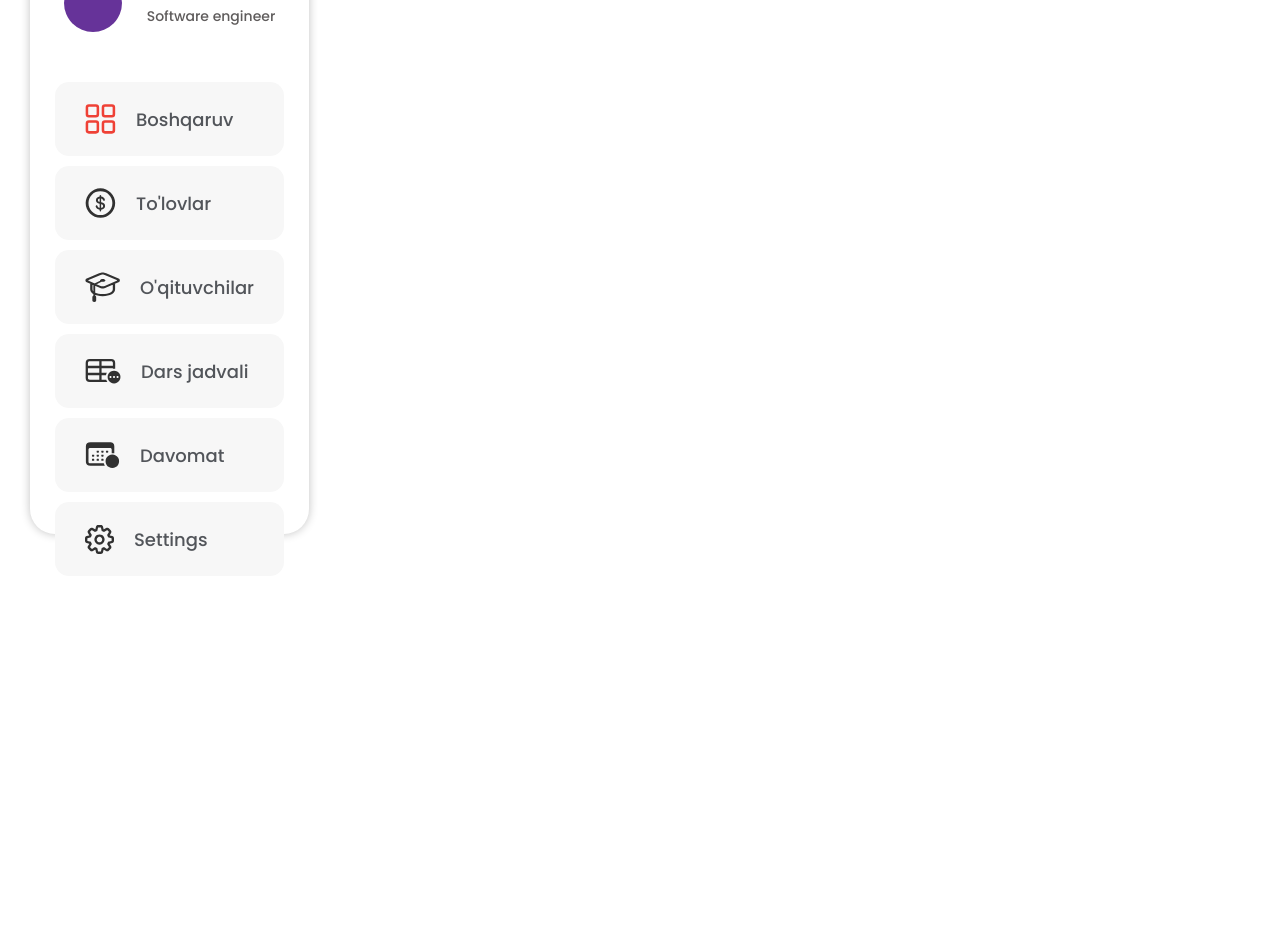
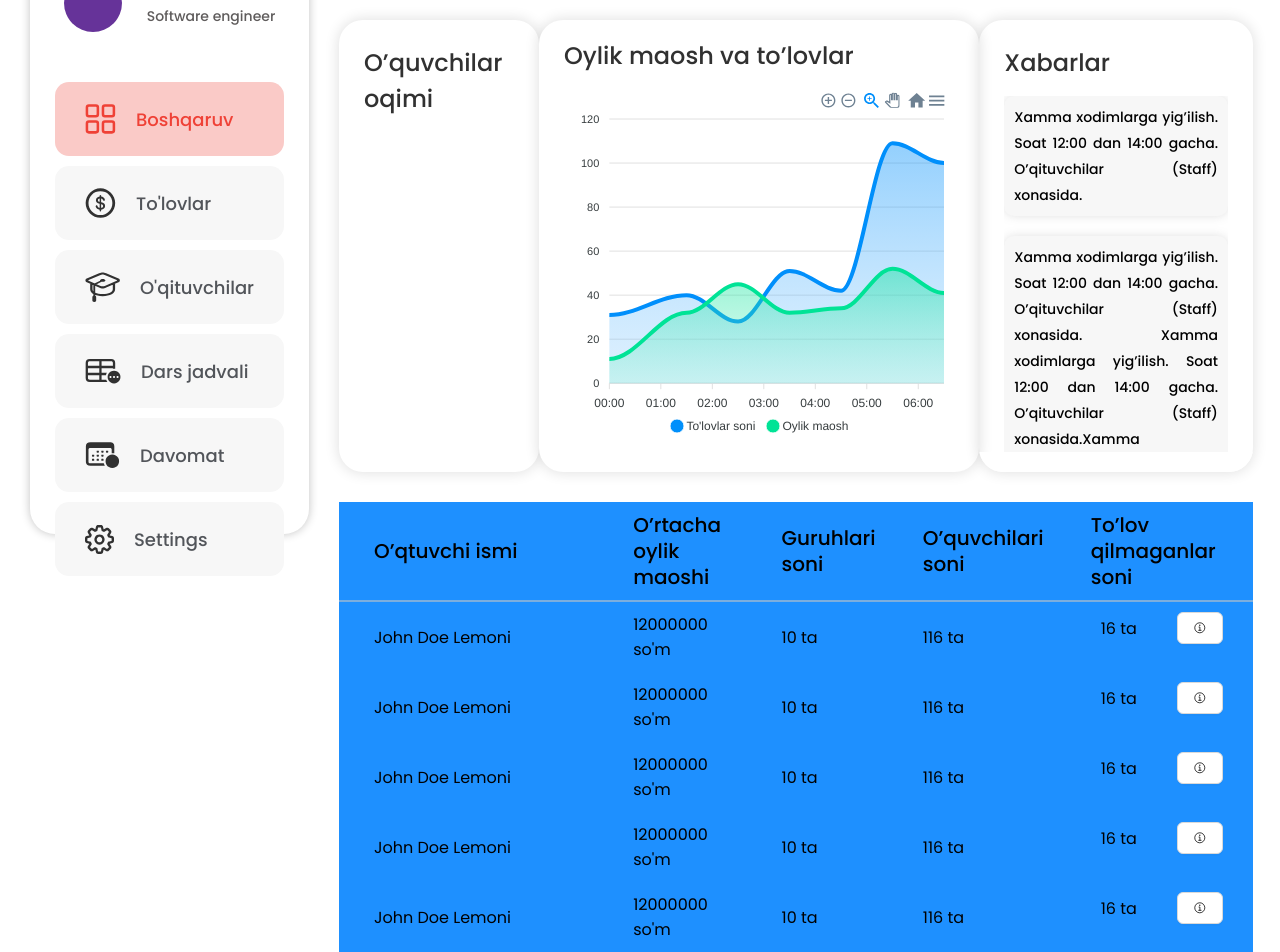
Before and after one commit to abdulhayevbahrom/edify, a React (Create React App) app: page / in a window 1280 px wide. Shown: the part 236-1188 px from the top of the page. Before the commit the page ends 812 px from the top, so only its background shows below. Built offline with nearby package versions, Linux system fonts and the light colour scheme.

Commit message:
dashboard changed

```diff
--- a/package.json
+++ b/package.json
@@ -4,8 +4,10 @@
   "private": true,
   "dependencies": {
     "antd": "^5.23.0",
+    "apexcharts": "^4.3.0",
     "cra-template": "1.2.0",
     "react": "^19.0.0",
+    "react-apexcharts": "^1.7.0",
     "react-dom": "^19.0.0",
     "react-icons": "^5.4.0",
     "react-router-dom": "^7.1.1",
--- a/src/components/dashboard/Dashboard.css
+++ b/src/components/dashboard/Dashboard.css
@@ -1,6 +1,5 @@
 .dashboard {
   width: 100%;
-  background-color: dodgerblue;
 }
 
 .dashboard h1 {
@@ -16,22 +15,137 @@
   display: flex;
   align-items: center;
   justify-content: space-between;
+  margin-bottom: 30px;
+}
+
+.dashboard-statistics .statistics-title {
+  font-size: 24px;
+  font-weight: 500;
+  line-height: 36px;
+  margin-bottom: 15px;
+  color: var(--rare-black);
 }
 
 .dashboard .students-flow {
   width: 308px;
   height: 100%;
-  background-color: red;
+  padding: 25px;
+  border-radius: 24px;
+  box-shadow: var(--box-shadow);
 }
 
 .dashboard .pay-and-payments {
   width: 722px;
   height: 100%;
-  background-color: green;
+  background-color: #fff;
+  display: flex;
+  flex-direction: column;
+  align-items: flex-start;
+  justify-content: center;
+  padding: 25px;
+  border-radius: 24px;
+  box-shadow: var(--box-shadow);
+}
+
+.pay-and-payments .apexChart {
+  width: 100%;
+  font-size: 14px;
+  font-weight: 400;
+  line-height: 26px;
+  color: #a3a3a3;
 }
 
 .dashboard .dashboard-messages {
   width: 435px;
   height: 100%;
-  background-color: yellow;
+  padding: 25px;
+  border-radius: 24px;
+  box-shadow: var(--box-shadow);
+  overflow: hidden;
+  position: relative;
+
+  .dashboard-msg-container {
+    width: 100%;
+    height: 100%;
+    overflow: auto;
+    display: flex;
+    flex-direction: column;
+    align-items: center;
+    justify-content: flex-start;
+    gap: 20px;
+    padding-bottom: 20px;
+
+    .msg-item {
+      width: 100%;
+      background-color: rebeccapurple;
+      padding: 8px 10px;
+      border-radius: 10px;
+      box-shadow: 0 0 10px #87868640;
+      background-color: var(--light-gray);
+
+      p {
+        font-size: 14px;
+        font-weight: 500;
+        line-height: 26px;
+        text-align: justify;
+      }
+    }
+  }
 }
+
+.dashboard .dashboard-messages::after {
+  content: "";
+  width: 100%;
+  height: 20px;
+  position: absolute;
+  left: 0;
+  bottom: 0;
+  background-color: #fff;
+}
+
+.teachers-info-index {
+  width: 100%;
+  background: dodgerblue;
+}
+
+.dashboard table {
+  width: 100%;
+  border-collapse: collapse;
+  thead {
+    tr {
+      th {
+        border-bottom: 2px solid #c4c4c459;
+        padding: 10px 20px;
+        font-size: 20px;
+        font-weight: 500;
+        line-height: 26px;
+        text-align: left;
+
+        &:first-child {
+          padding-left: 35px;
+        }
+      }
+    }
+  }
+
+  tbody {
+    tr {
+      td {
+        padding: 10px 20px;
+        text-align: left;
+
+        &:first-child {
+          width: 30%;
+          padding-left: 35px;
+        }
+
+        &:nth-child(5) {
+          display: flex;
+          align-items: center;
+          justify-content: space-between;
+          padding: 10px 30px;
+        }
+      }
+    }
+  }
+}
--- a/src/components/dashboard/Dashboard.jsx
+++ b/src/components/dashboard/Dashboard.jsx
@@ -1,16 +1,241 @@
 import React from "react";
 import "./Dashboard.css";
+import ReactApexChart from "react-apexcharts";
+import { Link } from "react-router-dom";
+import { Button, Tooltip } from "antd";
+import { IoInformationCircleOutline } from "react-icons/io5";
 
 function Dashboard() {
+  const [state, setState] = React.useState({
+    series: [
+      {
+        name: "To'lovlar soni",
+        data: [31, 40, 28, 51, 42, 109, 100],
+      },
+      {
+        name: "Oylik maosh",
+        data: [11, 32, 45, 32, 34, 52, 41],
+      },
+    ],
+    options: {
+      chart: {
+        height: 350,
+        type: "area",
+      },
+      dataLabels: {
+        enabled: false,
+      },
+      stroke: {
+        curve: "smooth",
+      },
+      xaxis: {
+        type: "datetime",
+        categories: [
+          "2018-09-19T00:00:00.000Z",
+          "2018-09-19T01:30:00.000Z",
+          "2018-09-19T02:30:00.000Z",
+          "2018-09-19T03:30:00.000Z",
+          "2018-09-19T04:30:00.000Z",
+          "2018-09-19T05:30:00.000Z",
+          "2018-09-19T06:30:00.000Z",
+        ],
+      },
+      tooltip: {
+        x: {
+          format: "dd/MM/yy HH:mm",
+        },
+      },
+    },
+  });
+
   return (
     <div className="dashboard">
       <h1>Boshqaruv</h1>
       <div className="dashboard-statistics">
-        <div className="students-flow"></div>
-        <div className="pay-and-payments"></div>
-        <div className="dashboard-messages"></div>
+        <div className="students-flow">
+          <div className="desc-flow-students">
+            <h2 className="statistics-title">O’quvchilar oqimi</h2>
+          </div>
+        </div>
+        <div className="pay-and-payments">
+          <div className="desc-pay-payments">
+            <h2 className="statistics-title">Oylik maosh va to’lovlar</h2>
+          </div>
+          <ReactApexChart
+            className="apexChart"
+            series={state.series}
+            options={state.options}
+            type="area"
+            height={350}
+          />
+        </div>
+        <div className="dashboard-messages">
+          <div className="desc-dashboard-msg">
+            <h2 className="statistics-title">Xabarlar</h2>
+          </div>
+          <div className="dashboard-msg-container">
+            <div className="msg-item">
+              <p>
+                Xamma xodimlarga yig’ilish. Soat 12:00 dan 14:00 gacha.
+                O’qituvchilar (Staff) xonasida.
+              </p>
+            </div>
+            <div className="msg-item">
+              <p>
+                Xamma xodimlarga yig’ilish. Soat 12:00 dan 14:00 gacha.
+                O’qituvchilar (Staff) xonasida. Xamma xodimlarga yig’ilish. Soat
+                12:00 dan 14:00 gacha. O’qituvchilar (Staff) xonasida.Xamma
+                xodimlarga yig’ilish. Soat 12:00 dan 14:00 gacha. O’qituvchilar
+                (Staff) xonasida.
+              </p>
+            </div>
+            <div className="msg-item">
+              <p>
+                Xamma xodimlarga yig’ilish. Soat 12:00 dan 14:00 gacha.
+                O’qituvchilar (Staff) xonasida.
+              </p>
+            </div>{" "}
+            <div className="msg-item">
+              <p>
+                Xamma xodimlarga yig’ilish. Soat 12:00 dan 14:00 gacha.
+                O’qituvchilar (Staff) xonasida.
+              </p>
+            </div>{" "}
+            <div className="msg-item">
+              <p>
+                Xamma xodimlarga yig’ilish. Soat 12:00 dan 14:00 gacha.
+                O’qituvchilar (Staff) xonasida.
+              </p>
+            </div>{" "}
+            <div className="msg-item">
+              <p>
+                Xamma xodimlarga yig’ilish. Soat 12:00 dan 14:00 gacha.
+                O’qituvchilar (Staff) xonasida.
+              </p>
+            </div>
+          </div>
+        </div>
       </div>
-      <div className="teachers-info-index"></div>
+      <div className="teachers-info-index">
+        <table>
+          <thead>
+            <tr>
+              <th>O’qtuvchi ismi</th>
+              <th>O’rtacha oylik maoshi</th>
+              <th>Guruhlari soni</th>
+              <th>O’quvchilari soni</th>
+              <th>To’lov qilmaganlar soni</th>
+            </tr>
+          </thead>
+          <tbody>
+            <tr>
+              <td>John Doe Lemoni</td>
+              <td>{12000000} so'm</td>
+              <td>{10} ta</td>
+              <td>{116} ta</td>
+              <td>
+                {16} ta
+                <Link>
+                  <Tooltip
+                    title="Batafsil"
+                    placement="bottom"
+                    color="#52555A"
+                    trigger="hover"
+                  >
+                    <Button>
+                      <IoInformationCircleOutline />
+                    </Button>
+                  </Tooltip>
+                </Link>
+              </td>
+            </tr>
+            <tr>
+              <td>John Doe Lemoni</td>
+              <td>{12000000} so'm</td>
+              <td>{10} ta</td>
+              <td>{116} ta</td>
+              <td>
+                {16} ta
+                <Link>
+                  <Tooltip
+                    title="Batafsil"
+                    placement="bottom"
+                    color="#52555A"
+                    trigger="hover"
+                  >
+                    <Button>
+                      <IoInformationCircleOutline />
+                    </Button>
+                  </Tooltip>
+                </Link>
+              </td>
+            </tr>{" "}
+            <tr>
+              <td>John Doe Lemoni</td>
+              <td>{12000000} so'm</td>
+              <td>{10} ta</td>
+              <td>{116} ta</td>
+              <td>
+                {16} ta
+                <Link>
+                  <Tooltip
+                    title="Batafsil"
+                    placement="bottom"
+                    color="#52555A"
+                    trigger="hover"
+                  >
+                    <Button>
+                      <IoInformationCircleOutline />
+                    </Button>
+                  </Tooltip>
+                </Link>
+              </td>
+            </tr>{" "}
+            <tr>
+              <td>John Doe Lemoni</td>
+              <td>{12000000} so'm</td>
+              <td>{10} ta</td>
+              <td>{116} ta</td>
+              <td>
+                {16} ta
+                <Link>
+                  <Tooltip
+                    title="Batafsil"
+                    placement="bottom"
+                    color="#52555A"
+                    trigger="hover"
+                  >
+                    <Button>
+                      <IoInformationCircleOutline />
+                    </Button>
+                  </Tooltip>
+                </Link>
+              </td>
+            </tr>{" "}
+            <tr>
+              <td>John Doe Lemoni</td>
+              <td>{12000000} so'm</td>
+              <td>{10} ta</td>
+              <td>{116} ta</td>
+              <td>
+                {16} ta
+                <Link>
+                  <Tooltip
+                    title="Batafsil"
+                    placement="bottom"
+                    color="#52555A"
+                    trigger="hover"
+                  >
+                    <Button>
+                      <IoInformationCircleOutline />
+                    </Button>
+                  </Tooltip>
+                </Link>
+              </td>
+            </tr>
+          </tbody>
+        </table>
+      </div>
     </div>
   );
 }
--- a/src/components/navbar/Navbar.jsx
+++ b/src/components/navbar/Navbar.jsx
@@ -25,7 +25,7 @@ function Navbar() {
           <img src={groupsIcon} alt="" />
         </div>
         <div className="nav-item_right">
-          <h4>O’quvchilar soni</h4>
+          <h4>Guruhilar soni</h4>
           <span>{116}ta</span>
         </div>
       </div>
@@ -34,7 +34,7 @@ function Navbar() {
           <img src={paymentIcon} alt="" />
         </div>
         <div className="nav-item_right">
-          <h4>O’quvchilar soni</h4>
+          <h4>To’lov qilmaganlar soni</h4>
           <span>{116}ta</span>
         </div>
       </div>
--- a/src/components/sidebar/Sidebar.css
+++ b/src/components/sidebar/Sidebar.css
@@ -1,6 +1,5 @@
 .sidebar {
   width: 306px;
-  /* height: 1020px; */
   height: 100%;
   border-radius: 25px;
   padding: 75px 25px;
--- a/src/components/sidebar/Sidebar.jsx
+++ b/src/components/sidebar/Sidebar.jsx
@@ -13,7 +13,7 @@ function Sidebar() {
   const sidebarLinks = [
     {
       linkName: "Boshqaruv",
-      link: "/admin/dashboard",
+      link: "/",
       icon: dashboardIcon,
     },
     {
--- a/src/global.css
+++ b/src/global.css
@@ -32,8 +32,14 @@ body {
   --main-color: #ef4136;
   --light-pink: #facac7;
   --light-gray: #f7f7f7;
+  --rare-black: #313131;
   --main-dark: #52555a;
   --main-gray: #776e6e;
   --light-green: #0ca409;
   --rare-yellow: #fbc60a;
+  --box-shadow: 0px 0px 14px 1px #0000001f;
 }
+
+::-webkit-scrollbar {
+  width: 0px;
+}
--- a/src/router/Admin.jsx
+++ b/src/router/Admin.jsx
@@ -15,7 +15,7 @@ function Admin() {
         <Navbar />
         <div className="admin_content">
           <Routes>
-            <Route path="/admin/dashboard" element={<Dashboard />} />
+            <Route path="/" element={<Dashboard />} />
             <Route path="/teachers" element={<Teacher />} />
             <Route path="/payments" element={<Payments />} />
           </Routes>
```
Also changed, not shown: src/components/antd/DataPicker.css (+11 -3 lines), src/components/navbar/Navbar.css (+4 -3 lines), 1 other file (tests, documents, lock files or other folders).
